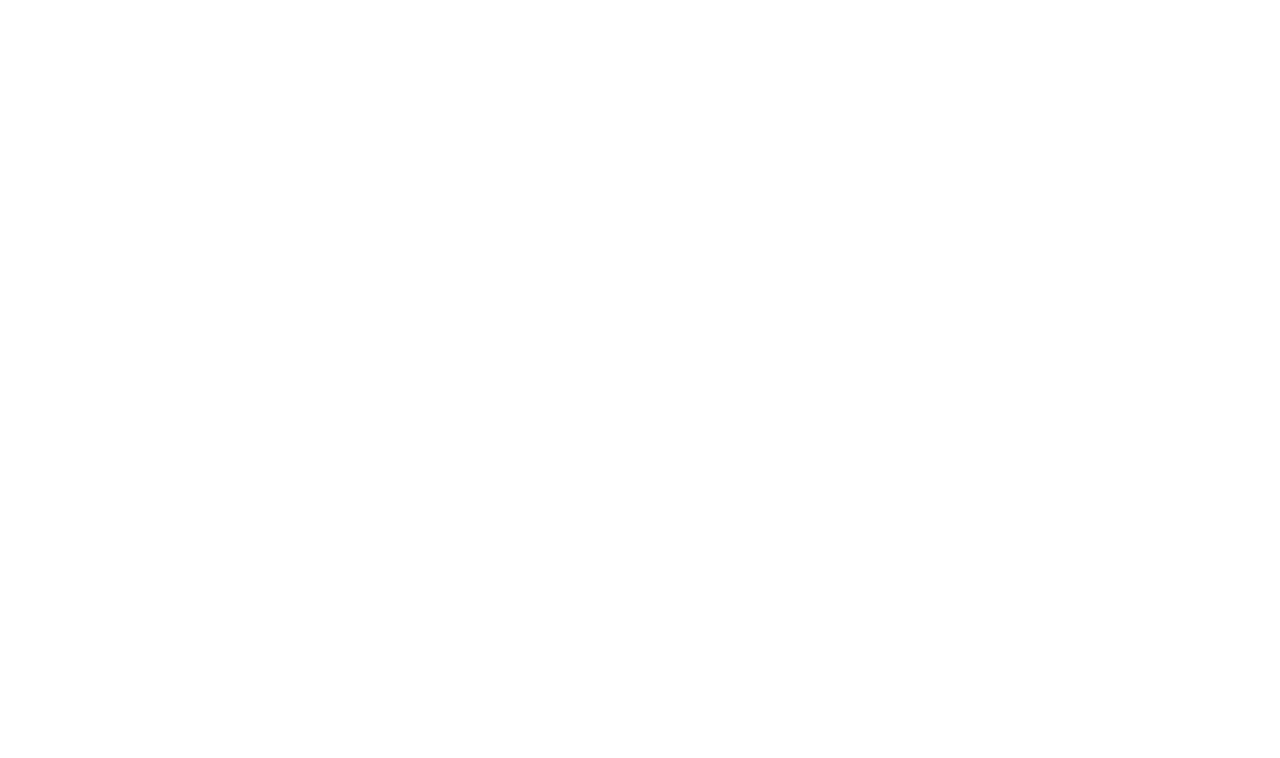
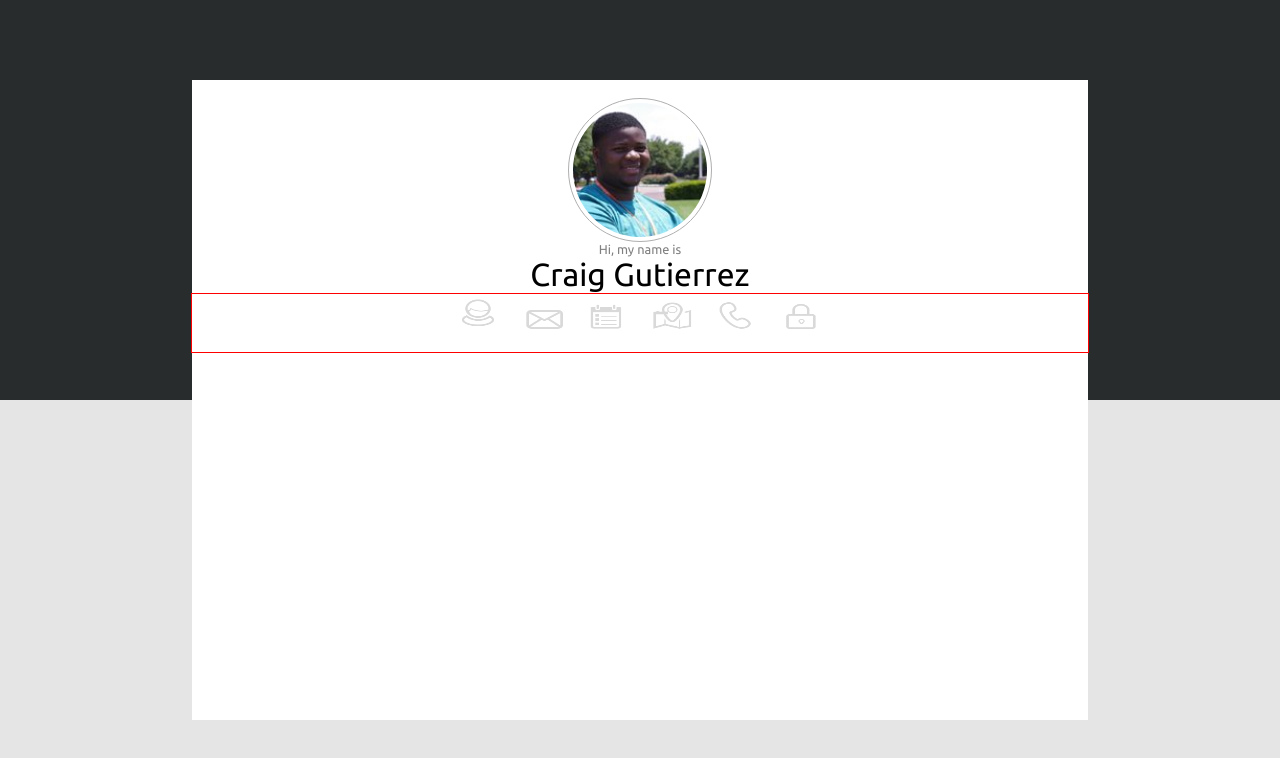
Before and after one commit to BrayanStivenMaldonado/JavaScript_MaldonadoBrayan, a plain HTML site: page Dia 11/index.html in a window 1280 px wide. Drawn offline with Linux system fonts and the light colour scheme; no server answers.

Commit message:
feat: :rocket: started the day11 project

```diff
--- a/Dia 11/index.html
+++ b/Dia 11/index.html
@@ -7,7 +7,19 @@
     <link rel="stylesheet" href="style.css">
 </head>
 <body>
-
+    <div class="Content">
+        <img id="Profile" src="./media/16.jpg" alt="Profile">
+        <p id="Saludo">Hi, my name is</p>
+        <p id="Data">Craig Gutierrez</p>
+        <div class="Iconos">
+            <img id="user" class="image" src="./media/user.png" alt="user">
+            <img id="mail" class="image" src="./media/mail.png" alt="mail">
+            <img id="birthday" class="image" src="./media/birthday.png" alt="birthday">
+            <img id="location" class="image" src="./media/location.png" alt="location">
+            <img id="phone" class="image" src="./media/phone.png" alt="phone">
+            <img id="password" class="image" src="./media/password.png" alt="password">
+        </div>
+    </div>
 </body>
 <script src="./script.js"></script>
 </html>
--- a/Dia 11/script.js
+++ b/Dia 11/script.js
@@ -0,0 +1,36 @@
+const profile = document.querySelector("#Profile")
+const etiqueta = document.querySelector("#Saludo")
+const Dato = document.querySelector("#Data")
+const user = document.querySelector("#user")
+const mail = document.querySelector("#mail")
+
+const url = "https://randomuser.me/api/"
+
+fetch(url)
+.then(res => res.json())
+.then(Data => {
+    console.log(Data.results[0]["name"]["title"],Data.results[0]["name"]["first"],Data.results[0]["name"]["last"])
+    console.log(Data.results[0]["gender"])
+    console.log(Data.results[0]["email"])
+    console.log(Data.results[0]["dob"]["date"])
+    console.log(Data.results[0]["location"]["postcode"],Data.results[0]["location"]["city"])
+    console.log(Data.results[0]["phone"])
+    console.log(Data.results[0]["login"]["password"])
+    console.log(Data.results[0]["picture"]["large"])
+
+    profile.src = Data.results[0]["picture"]["large"]
+    // etiqueta.innerHTML = "Hi,my name is"
+    // Dato.innerHTML = Data.results[0]["name"]["first"]+" "+Data.results[0]["name"]["last"]
+
+    user.addEventListener("mouseover",CambiarNombre())
+    function CambiarNombre(){
+        etiqueta.innerHTML = "Hi,my name is"
+        Dato.innerHTML = Data.results[0]["name"]["first"]+" "+Data.results[0]["name"]["last"]
+    }
+
+    mail.addEventListener("mouseover",CambiarMail())
+    function CambiarMail(){
+        etiqueta.innerHTML = "My email address is"
+        Dato.innerHTML = Data.results[0]["email"]
+}
+})
--- a/Dia 11/style.css
+++ b/Dia 11/style.css
@@ -0,0 +1,63 @@
+@import "https://fonts.googleapis.com/css?family=Ubuntu:300,400,500";@import "https://fonts.googleapis.com/css?family=Raleway:400";
+
+*{
+    padding: 0;
+    margin: 0;
+}
+
+body{
+    height: 100vh;
+    overflow: hidden;
+    background: linear-gradient(to top, #e5e5e5 0%, #e5e5e5 50%, #282c2c 50%, #282c2c 100%);
+    display: flex;
+    justify-content: center;
+    align-items: center;
+    font-family: 'Ubuntu';
+}
+
+.Content{
+    background-color: white;
+    width: 70%;
+    height: 80%;
+    display: flex;
+    flex-direction: column;
+    align-items: center;
+}
+
+#Profile{
+    width: 15%;
+    border-radius: 50%;
+    padding: 4px;
+    border: 1px solid rgb(175, 175, 175);
+    margin-top: 2%;
+}
+
+#Saludo{
+    font-size: 1vw;
+    color: gray;
+}
+
+#Data{
+    font-size: 2.5vw;
+}
+
+.Iconos{
+    width: 100%;
+    height: 9%;
+    border: 1px solid red;
+    display: flex;
+    justify-content: center;
+    overflow: hidden;
+}
+
+.image{
+    width: 5vw;
+    height: 7vw;
+    transform: translateY(-4vw);
+    transition: .2s;
+}
+
+.image:hover{
+    transform: translateY(-0.6vw);
+    transition: .2s;
+}
```
Also changed, not shown: Dia 11/media/16.jpg (added), Dia 11/media/birthday.png (added), Dia 11/media/card_icons.png (added), Dia 11/media/location.png (added), Dia 11/media/mail.png (added), Dia 11/media/password.png (added), Dia 11/media/phone.png (added), Dia 11/media/user.png (added).
